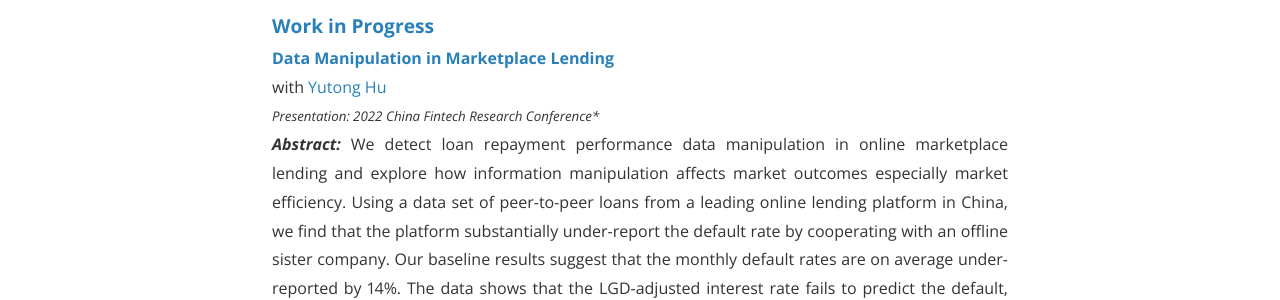
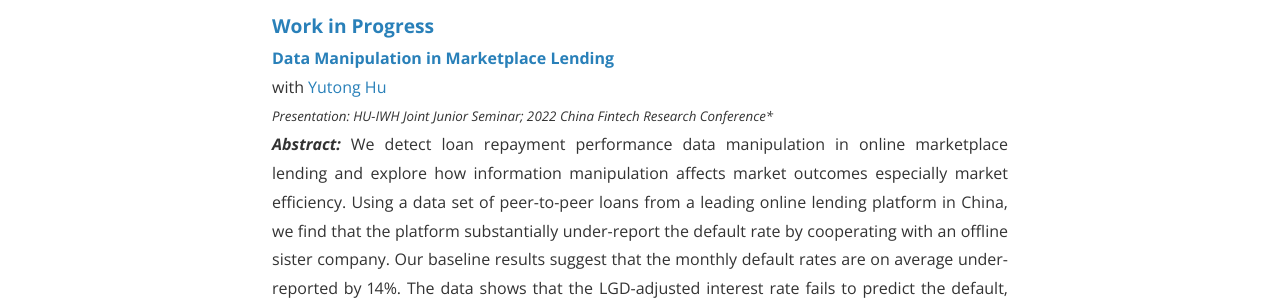
Before and after one commit to shasha-li/shasha-li.github.io, a Jekyll site: the page built from research.html, in a window 1280 px wide. Shown: the part 1440-1740 px from the top of the page. Built offline with Jekyll 4.4.1, drawn with Linux system fonts in a browser that asks for light colours; nearby versions of some CDN libraries; comment, search, counter and statistics services are not loaded; a style sheet for code colours, icons or effects is not loaded.

Commit message:
Update research.html

```diff
--- a/research.html
+++ b/research.html
@@ -46,7 +46,7 @@ economy with higher money growth rate only in the long-run but not in the short-
 
 <strong><a>Data Manipulation in Marketplace Lending</a></strong>
 <br>with <a href="https://www.london.edu/phd/profiles/yutong-hu">Yutong Hu</a><br>
-<em><small>Presentation: 2022 China Fintech Research Conference*</small></em>
+<em><small>Presentation: HU-IWH Joint Junior Seminar; 2022 China Fintech Research Conference*</small></em>
 <p style="text-align:justify"><b><i>Abstract: </i>
   </b> We detect loan repayment performance data manipulation in online marketplace lending and explore how information manipulation affects market outcomes especially market efficiency.
   Using a data set of peer-to-peer loans from a leading online lending platform in China, we find that the platform substantially
```
